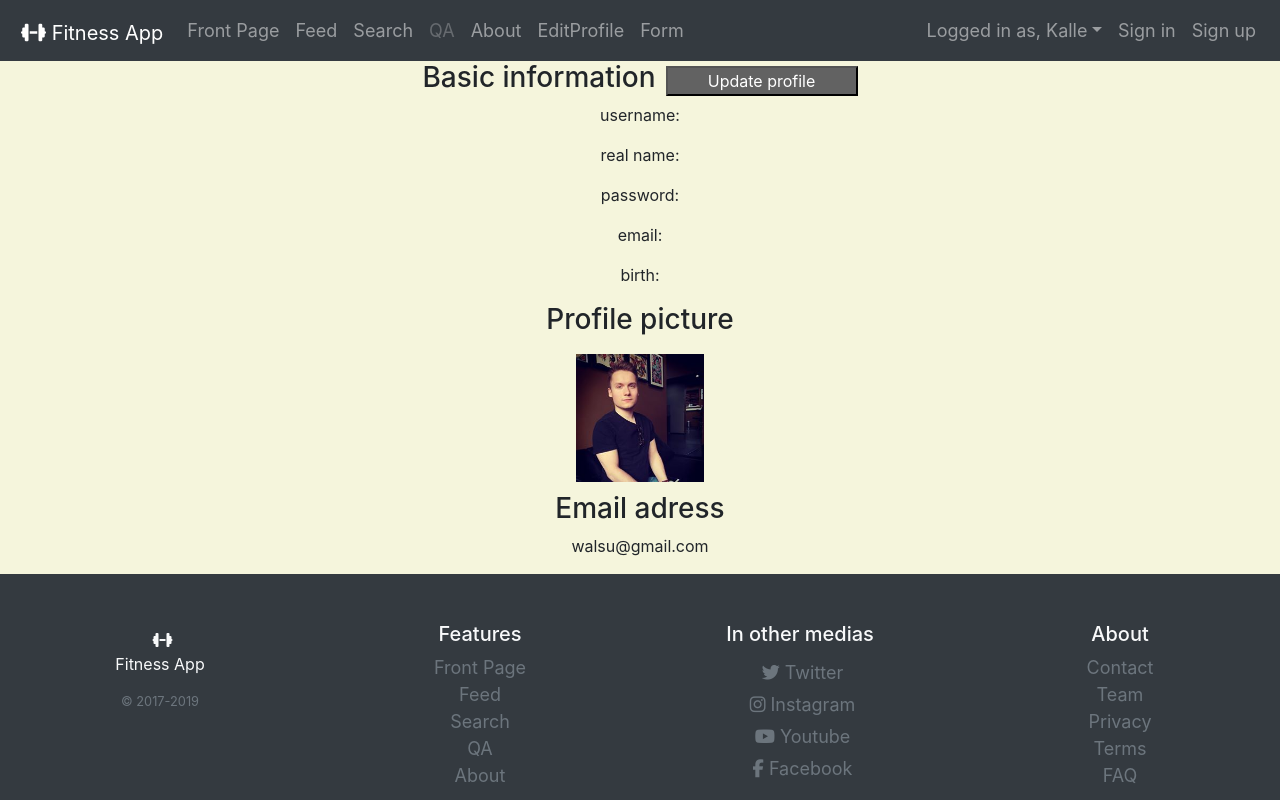
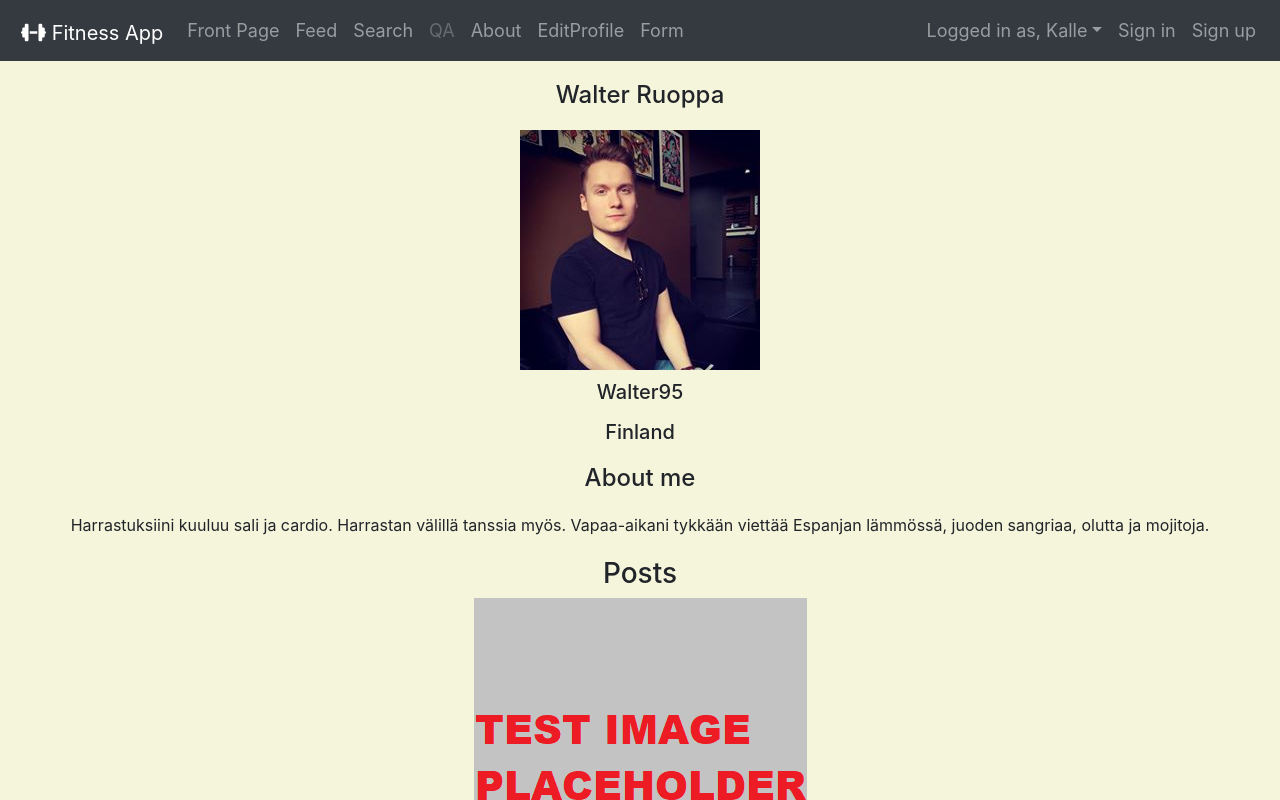
Before and after one commit to wesenbergg/webs2019-frontend-project, a React (Create React App) app in the folder fitness-app/: page / in a window 1280 px wide. Both pictures are taken after a click on the element "EditProfile". Shown: the top 800 px of the page. Built offline with nearby package versions, Linux system fonts and the light colour scheme; data requests are answered from the project's data file.

Commit message:
Form uusyritys

```diff
--- a/fitness-app/src/components/content/about/EditProfile.js
+++ b/fitness-app/src/components/content/about/EditProfile.js
@@ -1,6 +1,7 @@
 import React from 'react'
 import '../../../styles/EditProfile.css'
 import walter from "../../../img/walter.jpg"
+import a from "../../../img/test.png"
 const EditProfile = () => {
 const editButton = <button type="submit">Update profile</button>
 
@@ -9,26 +10,31 @@ const editButton = <button type="submit">Update profile</button>
             <div>
 
             <form>
+
+                <p> <h4> Walter Ruoppa </h4> </p>
+                <div className="align-self-end">
+                    <img  alt="Walter" src={walter}/>
+                </div>
+                <p> <h5> Walter95 </h5></p>
+                <p> <h5> Finland </h5> </p>
+                <h4>About me</h4>
+                Harrastuksiini kuuluu sali ja cardio. Harrastan välillä tanssia myös. Vapaa-aikani tykkään viettää Espanjan lämmössä, juoden sangriaa, olutta ja mojitoja.
                 <div className="d-flex justify-content-center">
-                <h3>Basic information </h3> {editButton}
-                </div>
-                    <p> username: </p>
-                    <p> real name:</p>
-                    <p> password:</p>
-                    <p> email:</p>
-                    <p> birth:</p>
-
-                <div className="d-flex justify-content-center">
-                <h3>Profile picture </h3>
                 </div>
                 <div>
-                <img className="kuvaEdit" alt="Walter" src={walter}/>
+
                 </div>
                 <div className="d-flex justify-content-center">
-                 <h3> Email adress </h3>
+                 <h3> Posts </h3>
                 </div>
-                <p> walsu@gmail.com</p>
-                <div>
+
+                <div className="block">
+
+                    <p><img className="image1"  alt="a" src={a}/></p>
+                    <p><img className="image1"  alt="a" src={a}/></p>
+                    <p><img className="image1"  alt="a" src={a}/></p>
+                    <p><img className="image1"  alt="a" src={a}/></p>
+                    <p><img className="image1"  alt="a" src={a}/></p>
 
                 </div>
             </form>
--- a/fitness-app/src/styles/EditProfile.css
+++ b/fitness-app/src/styles/EditProfile.css
@@ -13,3 +13,16 @@ button {
     color: white;
 
 }
+h3 {
+    margin-top: 20px;
+}
+
+h4 {
+    margin-top: 20px;
+    margin-bottom: 20px;
+}
+
+h5 {
+    margin-bottom: 10px;
+    margin-top: 10px;
+}
--- a/fitness-app/src/styles/Form.css
+++ b/fitness-app/src/styles/Form.css
@@ -2,3 +2,7 @@ button {
     width: 15%;
     height: 40px;
 }
+
+.block {
+    display: inline-block;
+}
```
